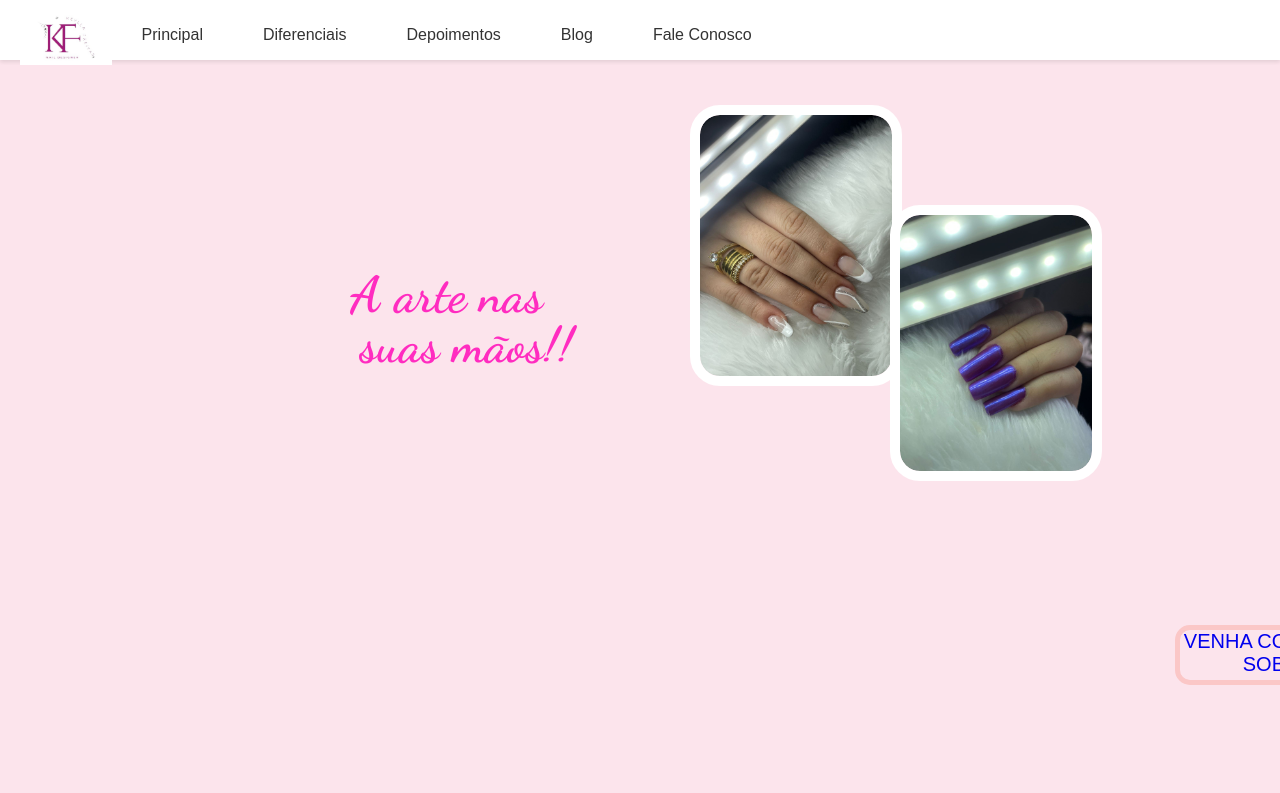
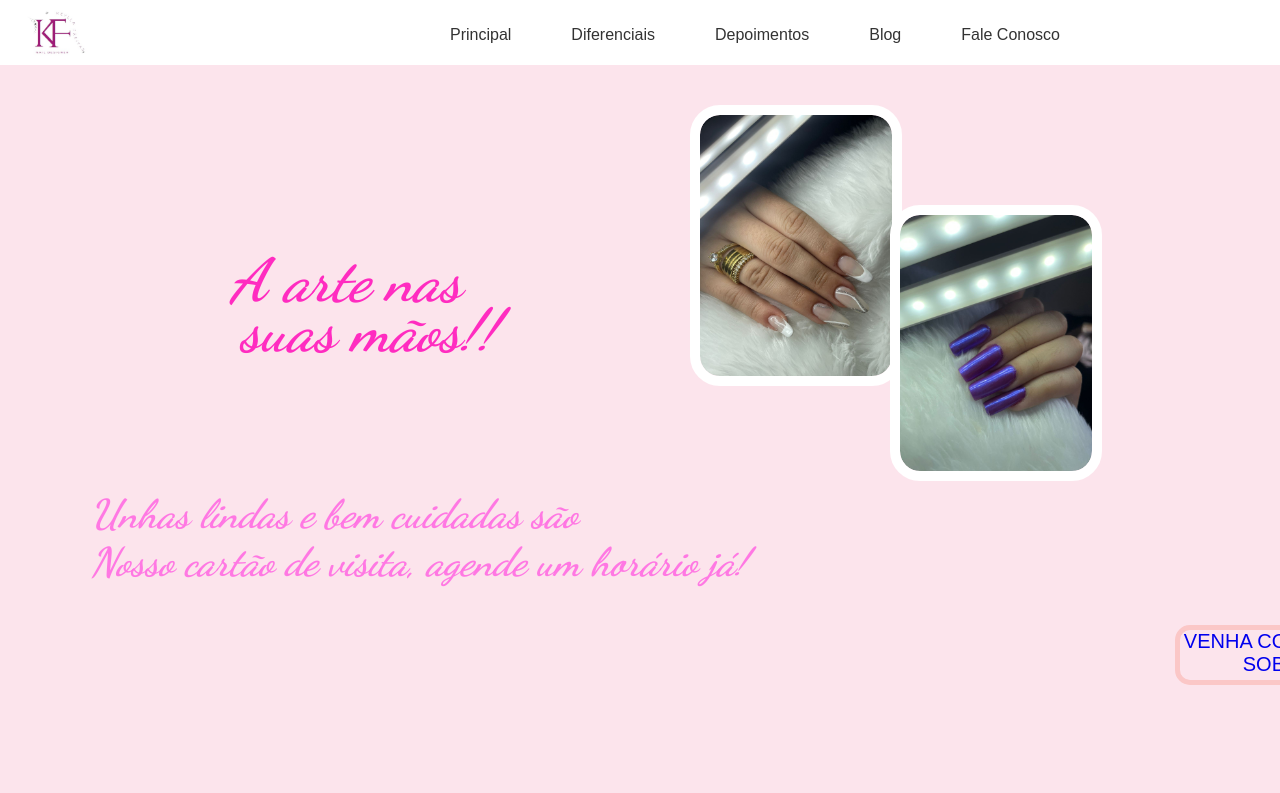
Before and after one commit to Matheus-Pieroni/KF_NailDesign, a plain HTML site: page index_2.html in a window 1280 px wide. Shown: the top 793 px of the page. Drawn offline with Linux system fonts and the light colour scheme.

Commit message:
-FINAL!!!

```diff
--- a/index_2.html
+++ b/index_2.html
@@ -10,7 +10,7 @@
     <link rel="stylesheet" href="style.css">
 </head>
 <body style="height: 700px;">
-    <header>
+    <header style="height: 100px;">
         <nav>
             <img src="logo.jpg" class="logo">
             <a href="index_2.html">Principal</a>
@@ -27,6 +27,10 @@
         <img src="WhatsApp Image 2024-09-10 at 11.34.01.jpeg" class="img_1">
         <img src="WhatsApp Image 2024-09-10 at 11.34.02.jpeg" class="img_2">
     </div>
+    <div class="CalloutPhrase">
+        <h2 class="CalloutPhrase"> Unhas lindas e bem cuidadas são </h1>
+        <h2 class="CalloutPhrase"> Nosso cartão de visita, agende um horário já!</h1>
+    </div>
     <a class="botao" href="diferenciais.html"> VENHA CONHECER MAIS SOBRE NÓS! </a>
 </body>
 </html>
--- a/style.css
+++ b/style.css
@@ -8,7 +8,7 @@ body {
 
 header {
     background-color: #fff;
-    padding: 10px;
+    padding: 20px;
     text-align: center;
     box-shadow: 0 2px 4px rgba(0, 0, 0, 0.1);
 }
@@ -21,6 +21,10 @@ header nav {
 }
 
 header nav a {
+
+    position: relative;
+    left: 400px;
+    top: -20px;
     text-decoration: none;
     color: #333;
     margin: 15px;
@@ -109,25 +113,27 @@ div {
   }
 
 div .page_title {
-    font-size: 50px;
+    font-size: 60px;
     text-align: center;
     color: #ff2cc0;
     position: absolute;
-    top: 200px;
-    left: 350px;
+    top: 180px;
+    left: 230px;
     margin: 0px;
     font-family: "Dancing Script";
+    font-style: italic;
 }
 
 div .page_title1 {
-    font-size: 50px;
+    font-size: 60px;
     text-align: center;
     color: #ff2cc0;
     position: absolute;
-    top: 250px;
-    left: 360px;
+    top: 230px;
+    left: 240px;
     margin: 0px;
     font-family: "Dancing Script";
+    font-style: italic;
 }
  .botao {
     position: absolute;
@@ -180,6 +186,9 @@ header {
 
 .logo {
     height: 80px;
+    position: absolute;
+    top: -10px;
+    left: 10px;
 }
 
 nav ul{
@@ -207,6 +216,17 @@ nav ul li a:hover {
     border-radius: 4px;
 }
 
+.CalloutPhrase {
+    font-size: 40px;
+    font-family: 'Dancing Script';
+    font-style: italic;
+    color: rgb(255, 108, 226, 0.9);
+    position: relative;
+    top: 170px;
+    left: 20px;
+    background-color: #33333300;
+}
+
 .img_1 {
     position: absolute;
     margin: 20px white;
```
